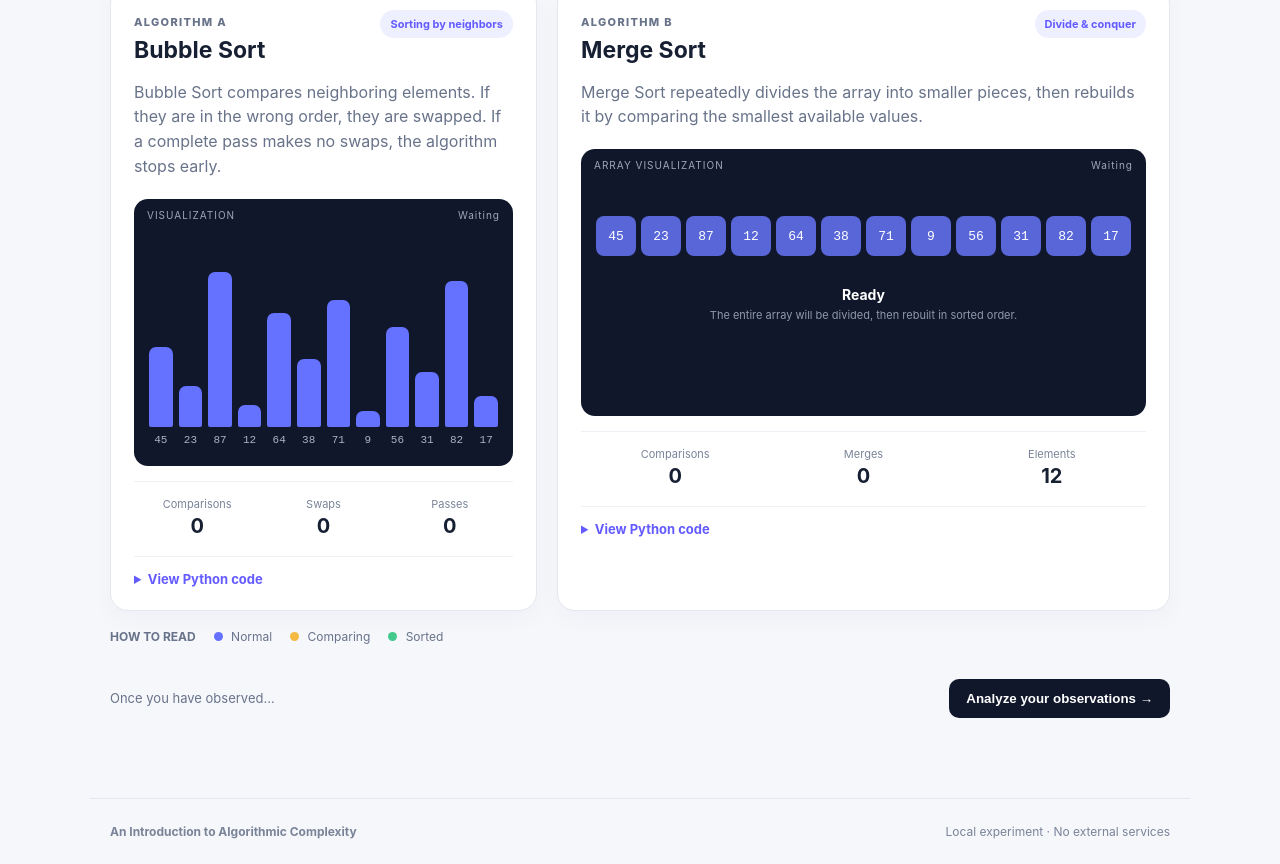
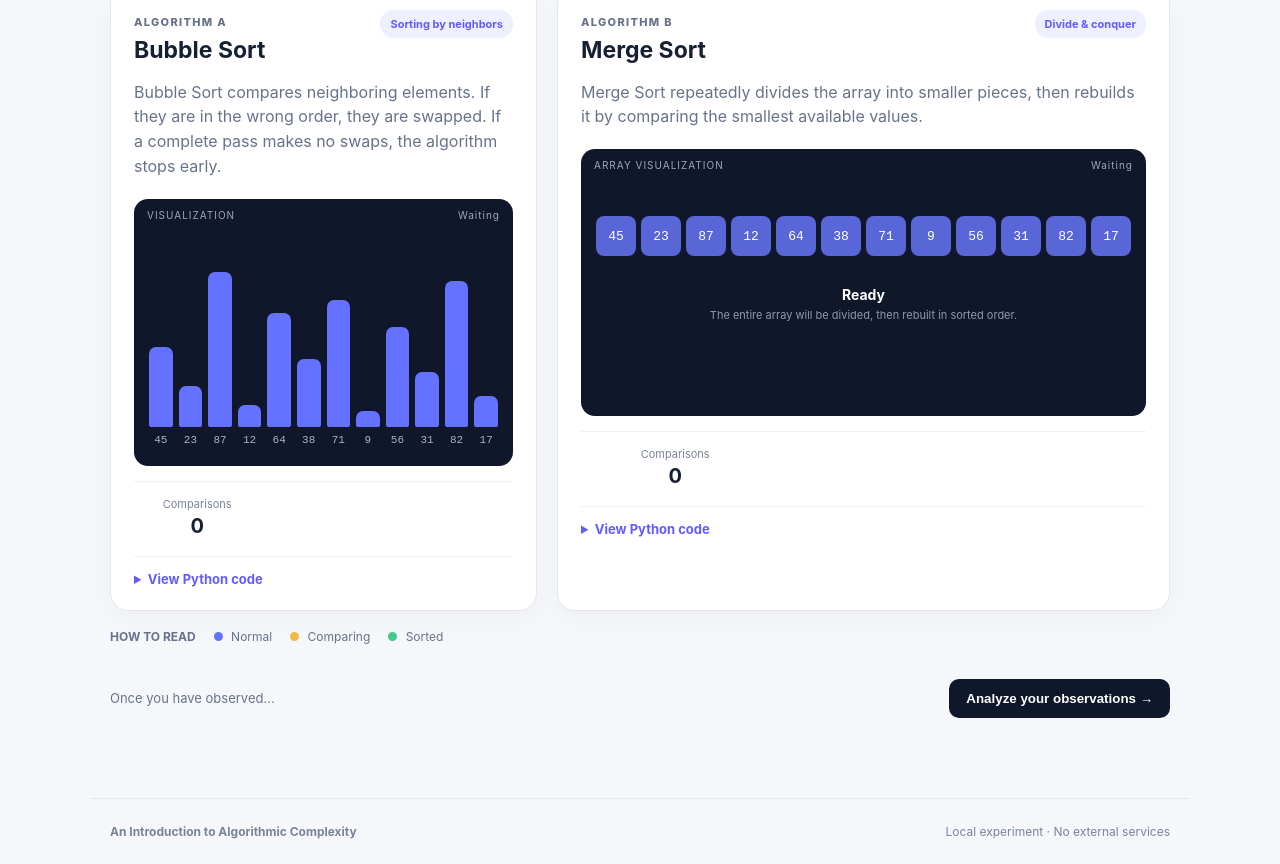
Before and after one commit to alvaro1080/CS411-Digital-Education-Project, a plain HTML site: page index.html in a window 1280 px wide. Shown: the part 708-1572 px from the top of the page. Drawn offline with Linux system fonts and the light colour scheme.

Commit message:
Update index.html

```diff
--- a/index.html
+++ b/index.html
@@ -130,16 +130,6 @@
             <b id="count-bubble-comp">0</b>
           </div>
 
-          <div>
-            <span>Swaps</span>
-            <b id="count-bubble-swap">0</b>
-          </div>
-
-          <div>
-            <span>Passes</span>
-            <b id="count-bubble-pass">0</b>
-          </div>
-
         </div>
 
 
@@ -209,16 +199,6 @@
           <div>
             <span>Comparisons</span>
             <b id="count-merge-comp">0</b>
-          </div>
-
-          <div>
-            <span>Merges</span>
-            <b id="count-merge-pass">0</b>
-          </div>
-
-          <div>
-            <span>Elements</span>
-            <b>12</b>
           </div>
 
         </div>
```
